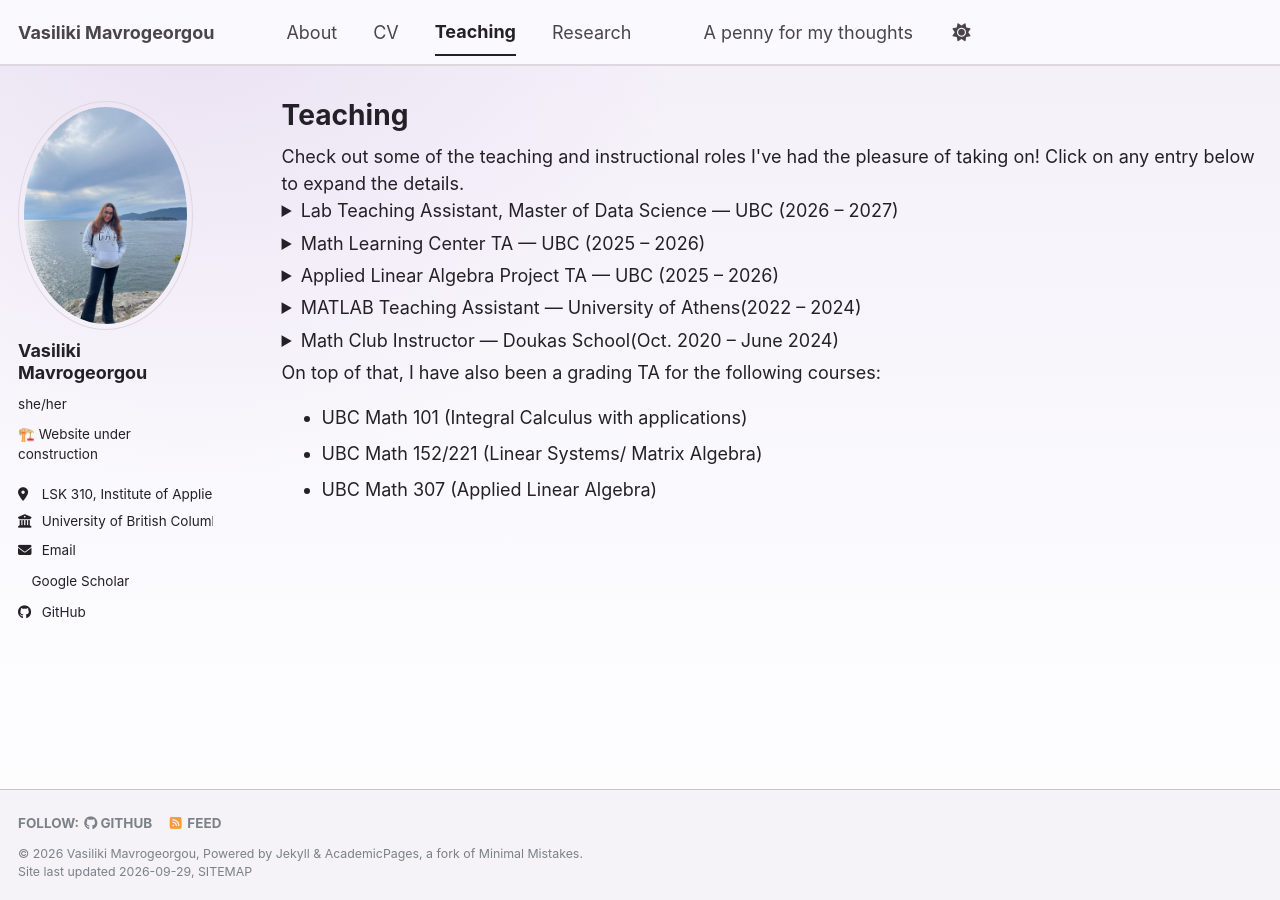
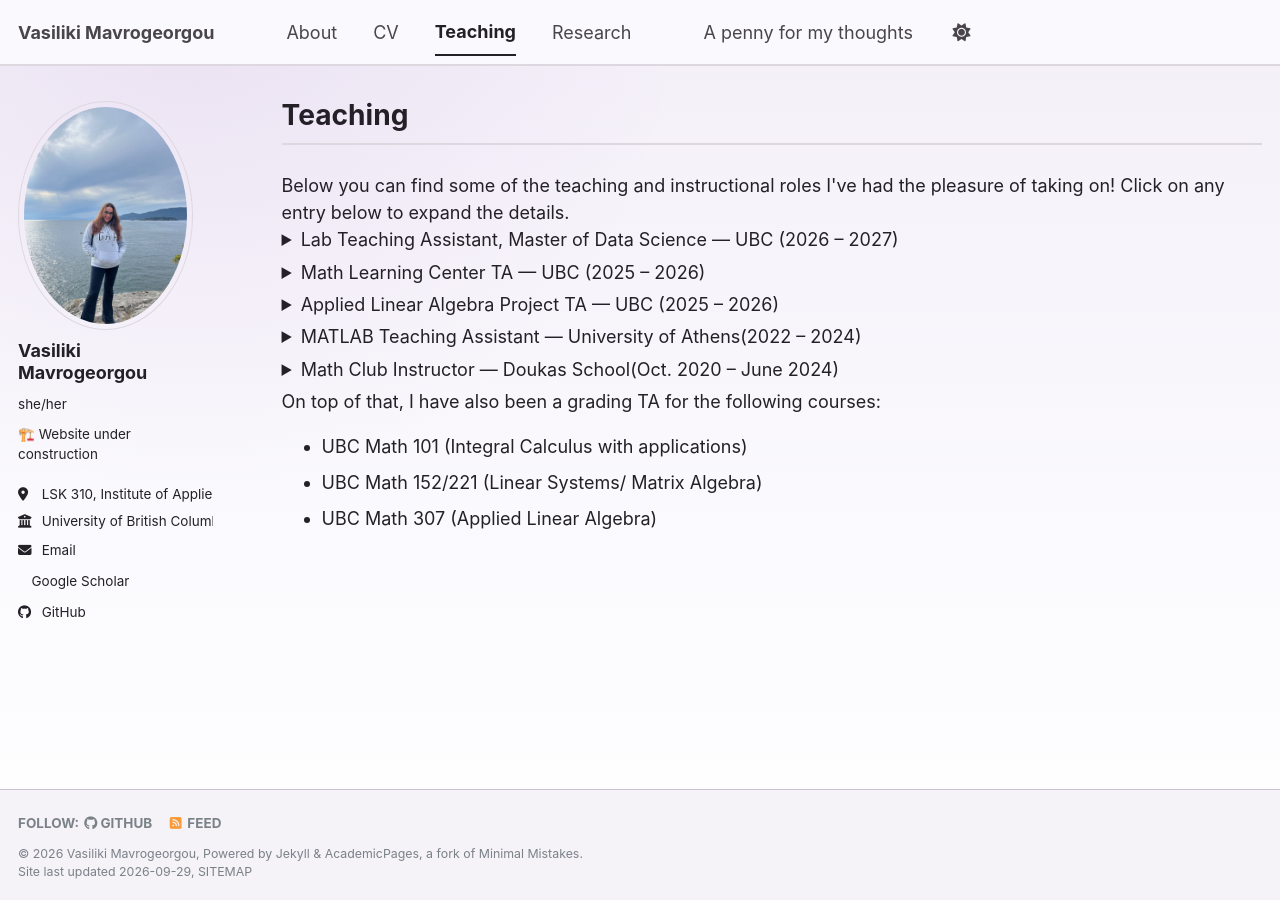
Before and after one commit to vmavrogeorgou/vmavrogeorgou.github.io, a Jekyll site: the page built from _pages/teaching.html, in a window 1280 px wide. Built offline with Jekyll 4.4.1, drawn with Linux system fonts in a browser that asks for light colours; a style sheet for code colours, icons or effects is not loaded.

Commit message:
Update teaching.html

```diff
--- a/_pages/teaching.html
+++ b/_pages/teaching.html
@@ -5,7 +5,9 @@ permalink: /teaching/
 author_profile: true
 ---
 
-Check out some of the teaching and instructional roles I've had the pleasure of taking on! Click on any entry below to expand the details.
+<hr style="border: none; border-top: 2px solid var(--global-border-color); margin-top: 0; margin-bottom: 1.5em; opacity: 1;" />
+
+Below you can find some of the teaching and instructional roles I've had the pleasure of taking on! Click on any entry below to expand the details.
 
 <!-- Dropdown Entry 5 -->
 <details>
```
